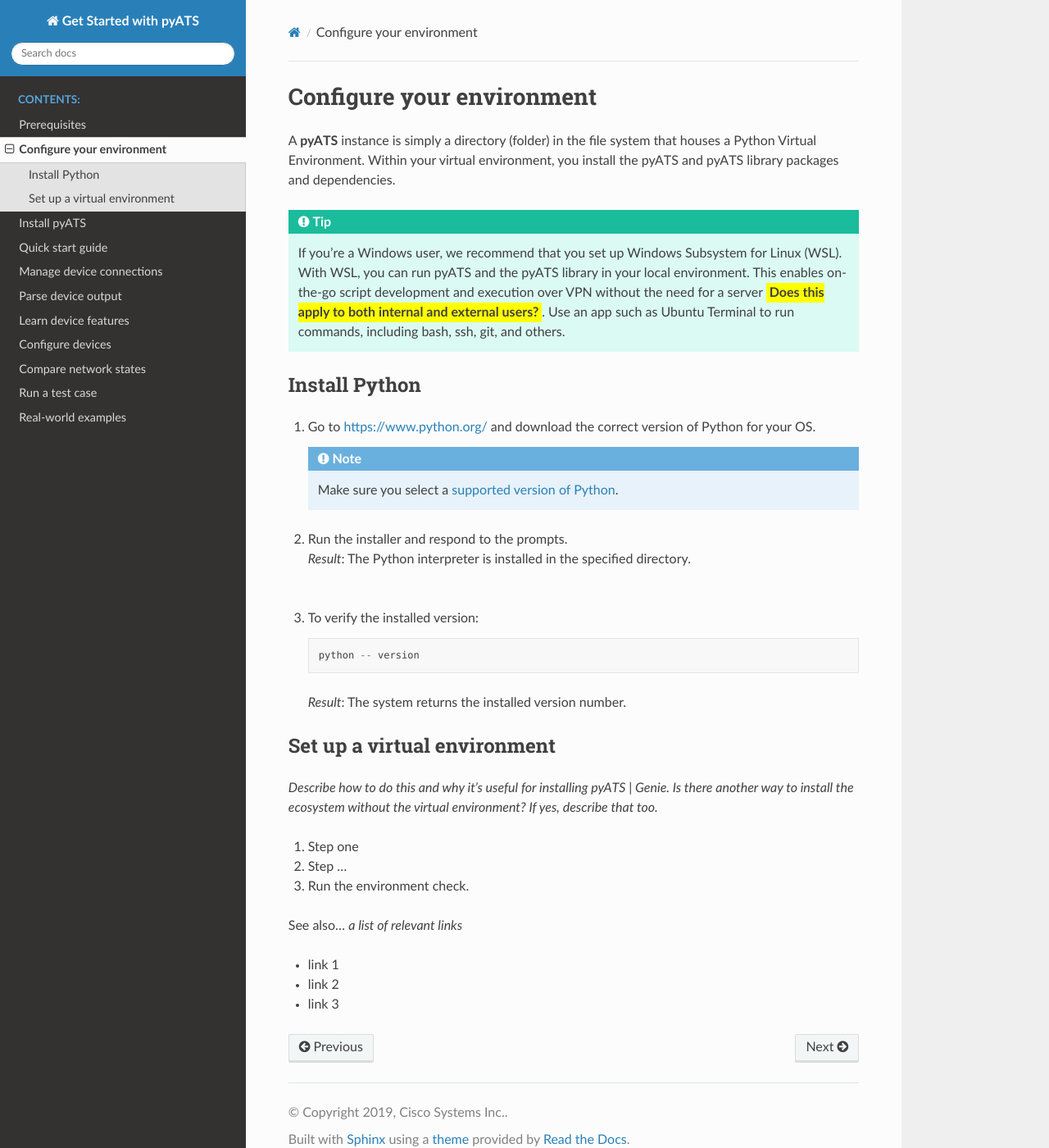
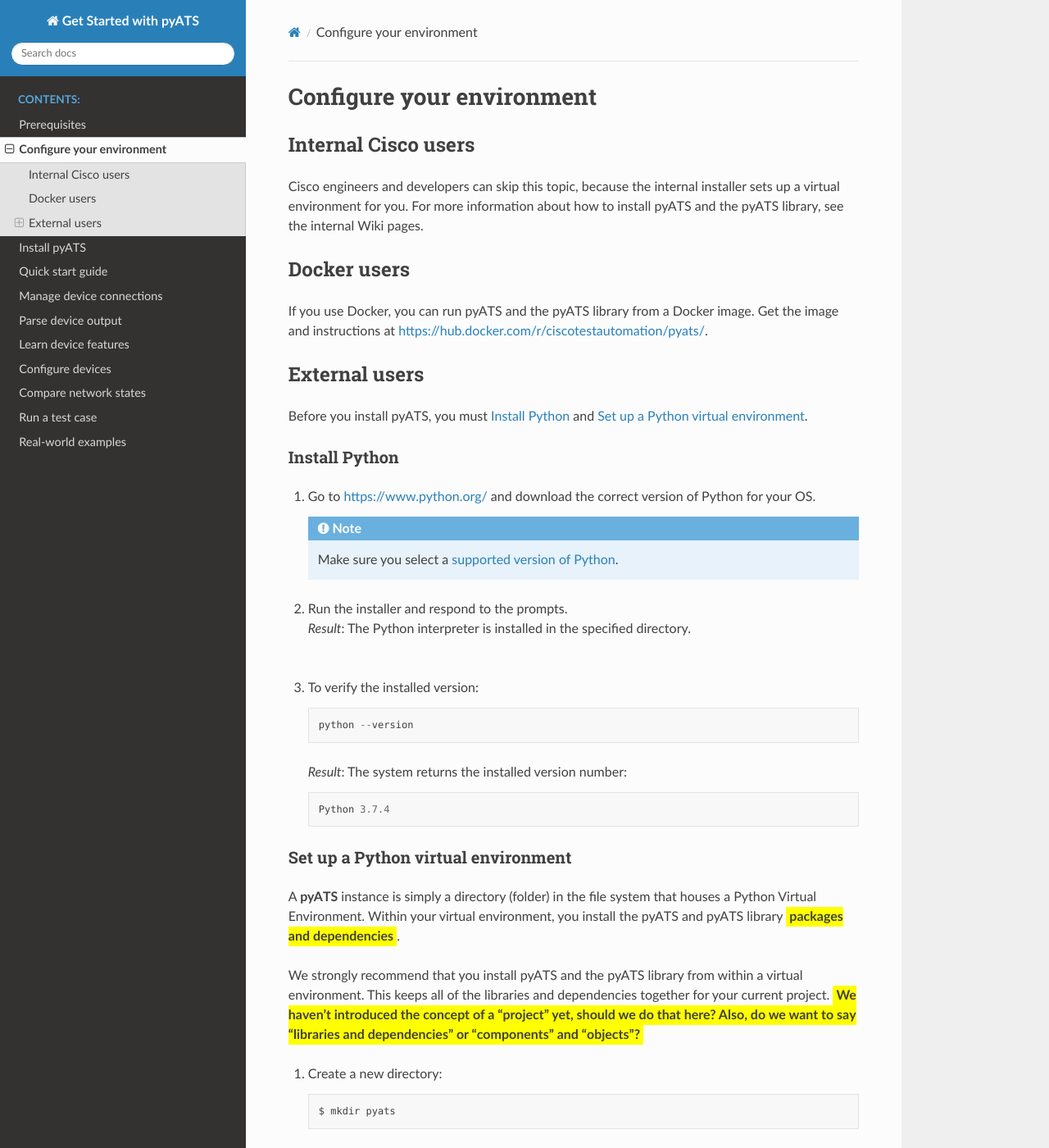
Before and after one commit to CiscoTestAutomation/getting-started, a Sphinx documentation site: the page built from source/configuration/configureEnv.rst, in a window 1280 px wide and 1400 px high. Shown: the whole window at 82% size. Built offline with Sphinx 7.4.7 and the Read the Docs theme 2.0.0, drawn with Linux system fonts in a browser that asks for light colours; pages that are not in the unit, such as notebooks, are missing from menus; some of the changed text lies outside the part shown.

Commit message:
Drafted the "Configure your environment" topic.

```diff
--- a/source/configuration/configureEnv.rst
+++ b/source/configuration/configureEnv.rst
@@ -2,14 +2,24 @@
 
 Configure your environment
 =============================
-A |pyATSbold| instance is simply a directory (folder) in the file system that houses a Python Virtual Environment. Within your virtual environment, you install the |pyATS| and |library| packages and dependencies.
 
-.. tip:: If you're a Windows user, we recommend that you set up Windows Subsystem for Linux (WSL). With WSL, you can run |pyATS| and the |library| in your local environment. This enables on-the-go script development and execution over VPN without the need for a server :question:`Does this apply to both internal and external users?`. Use an app such as Ubuntu Terminal to run commands, including bash, ssh, git, and others.
+
+Internal Cisco users
+--------------------
+Cisco engineers and developers can skip this topic, because the internal installer sets up a virtual environment for you. For more information about how to install |pyATS| and the |library|, see the internal Wiki pages.
+
+Docker users
+-------------
+If you use Docker, you can run |pyATS| and the |library| from a Docker image. Get the image and instructions at https://hub.docker.com/r/ciscotestautomation/pyats/.
+
+External users
+---------------
+Before you install |pyATS|, you must :ref:`install-python` and :ref:`set-up-venv`.
 
 .. _install-python:
 
 Install Python
----------------
+^^^^^^^^^^^^^^^
 #.  Go to https://www.python.org/ and download the correct version of Python for your OS.
 
     .. note:: Make sure you select a :ref:`supported version of Python <supported-python-versions>`.
@@ -20,17 +30,44 @@
 
 #.  To verify the installed version::
 
-        python -- version
+        python --version
 
-    *Result*: The system returns the installed version number.
+    *Result*: The system returns the installed version number::
 
-Set up a virtual environment
------------------------------
-*Describe how to do this and why it's useful for installing pyATS | Genie. Is there another way to install the ecosystem without the virtual environment? If yes, describe that too.*
+        Python 3.7.4
 
-#. Step one
-#. Step ...
-#. Run the environment check.
+.. _set-up-venv:
+
+Set up a Python virtual environment
+^^^^^^^^^^^^^^^^^^^^^^^^^^^^^^^^^^^^^^
+A |pyATSbold| instance is simply a directory (folder) in the file system that houses a Python Virtual Environment. Within your virtual environment, you install the |pyATS| and |library| :question:`packages and dependencies`.
+
+We strongly recommend that you install |pyATS| and the |library| from within a virtual environment. This keeps all of the libraries and dependencies together for your current project. :question:`We haven't introduced the concept of a "project" yet, should we do that here? Also, do we want to say "libraries and dependencies" or "components" and "objects"?`
+
+#.  Create a new directory::
+
+        $ mkdir pyats
+
+    .. tip:: Windows users can just add a new folder in the File Explorer.
+
+#.  Go to the new directory::
+
+        $ cd pyats
+
+#.  Initialize a virtual environment in this directory::
+
+        $ python3 -m venv .
+
+#.   Activate the virtual environment::
+
+        $ source bin/activate .
+
+    *Result*: The system displays the directory in parentheses before the command prompt::
+
+        (pyats)$
+
+    This makes the local directories the first place that the :question:`installer or pyATS?` looks for needed files.
+
 
 See also...
 *a list of relevant links*
--- a/source/prereqs/Prerequisites.rst
+++ b/source/prereqs/Prerequisites.rst
@@ -34,6 +34,8 @@
 * `Windows Subsystem for Linux <https://docs.microsoft.com/en-us/windows/wsl/install-win10>`_
 * Docker containers (`get our container here <https://hub.docker.com/r/ciscotestautomation/pyats/>`_)
 
+.. tip:: If you're a **Windows user**, we recommend that you set up Windows Subsystem for Linux (WSL). With WSL, you can run |pyATS| and the |library| in your local environment. This enables on-the-go script development and execution over VPN without the need for a server :question:`Does this apply to both internal and external users?`. Use an app such as Ubuntu Terminal to run commands, including bash, ssh, git, and others.
+
 System and software
 ^^^^^^^^^^^^^^^^^^^^
 |pyATS| and the |library| are written in Python. You don't need to know Python, but your system must have one of the following Python versions installed:
```
